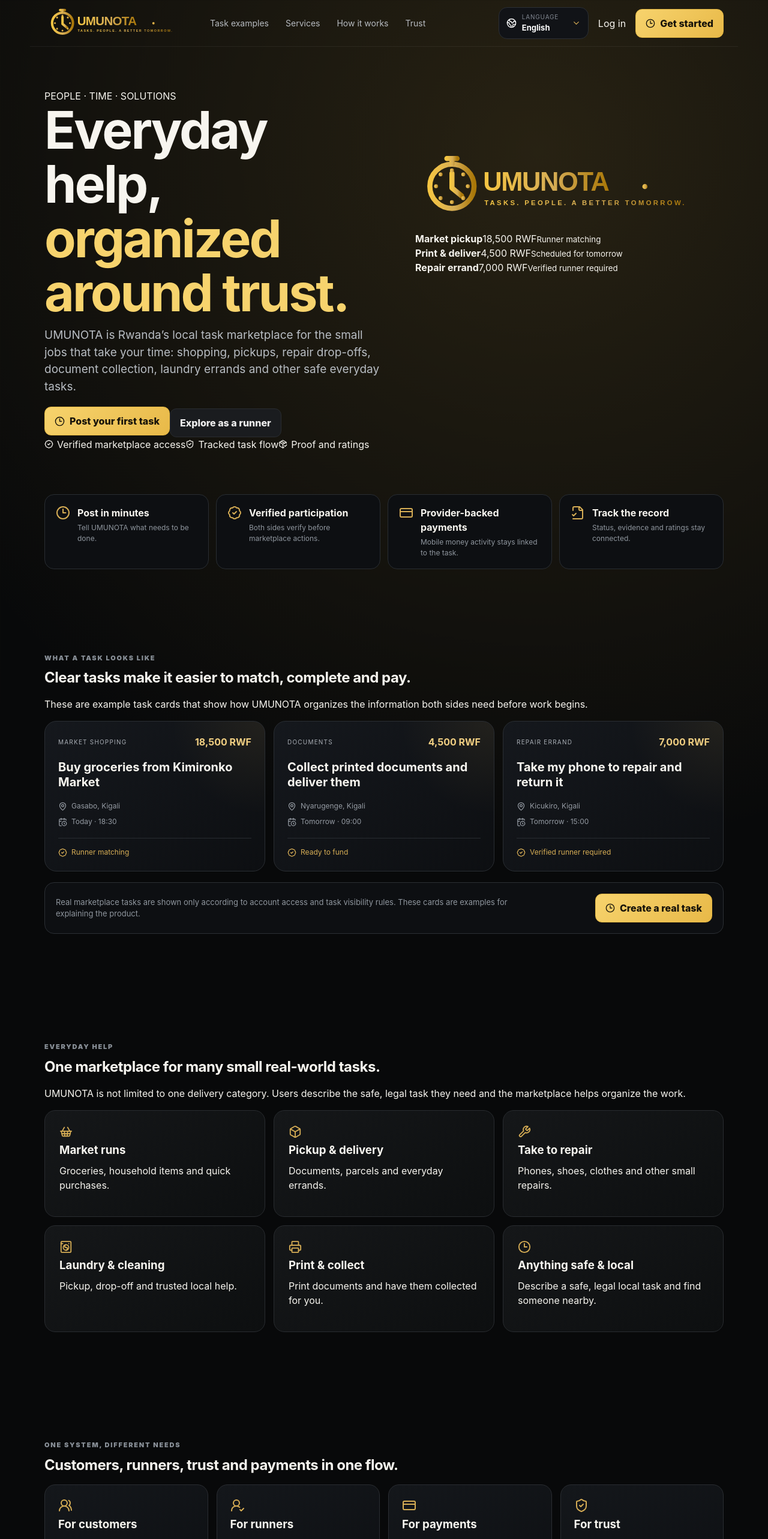
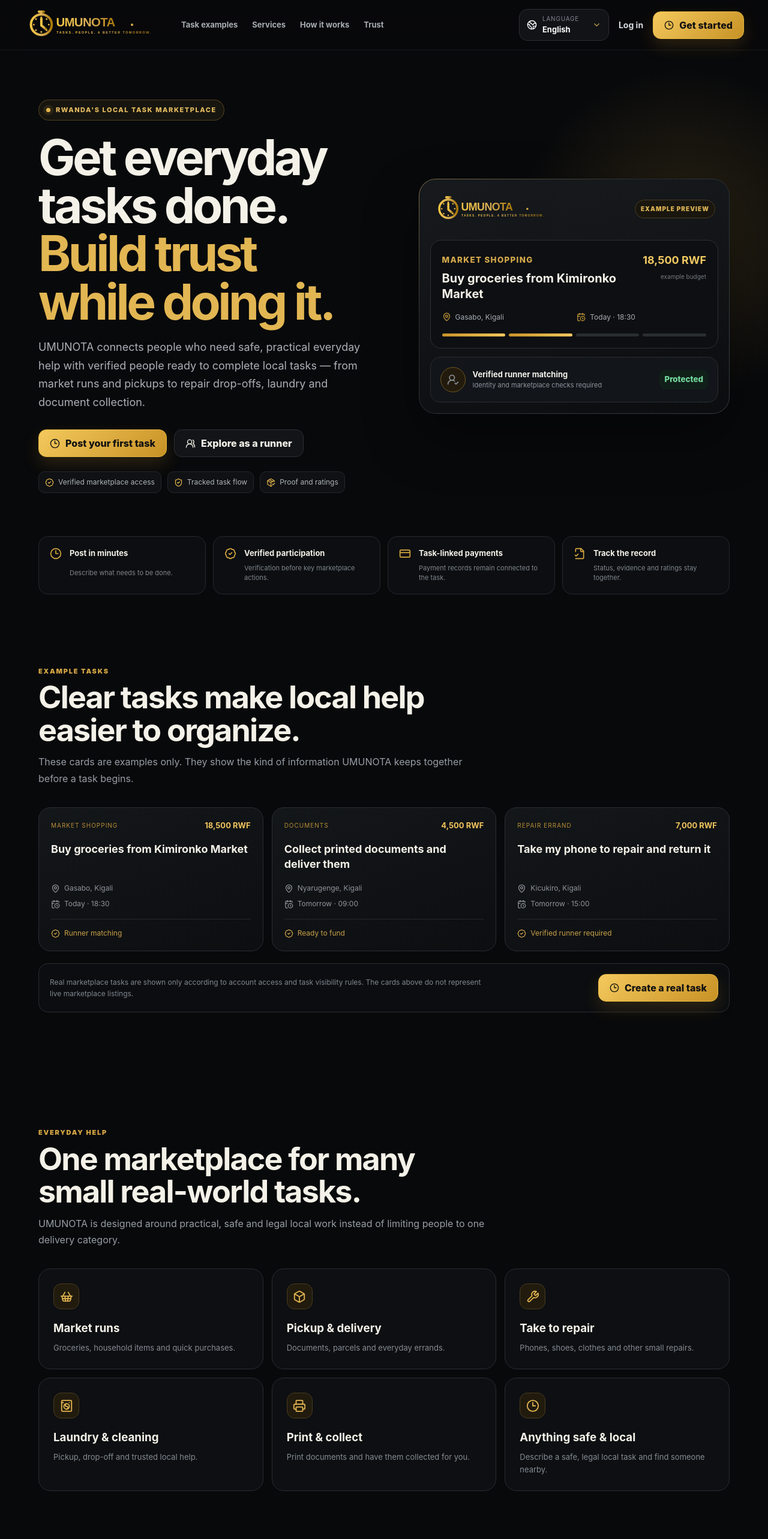
Before and after one commit to tiangroupinv/umunota-v1-beta, a Next.js app: page / in a window 1280 px wide. Shown: the top 2566 px of the page at 60% size. Built offline with nearby package versions, Linux system fonts and the light colour scheme.

Commit message:
design: rebuild landing page with approved UMUNOTA brand

```diff
--- a/app/page.tsx
+++ b/app/page.tsx
@@ -1,6 +1,24 @@
 import Link from 'next/link';
 import LanguageMenu from '@/components/LanguageMenu';
-import {BadgeCheck, Box, CalendarClock, Clock3, CreditCard, FileCheck2, MapPin, MessageSquareText, PackageCheck, Printer, ShieldCheck, ShoppingBasket, Smartphone, UserRoundCheck, UsersRound, Wrench, WashingMachine} from 'lucide-react';
+import {
+  BadgeCheck,
+  Box,
+  CalendarClock,
+  Clock3,
+  CreditCard,
+  FileCheck2,
+  MapPin,
+  MessageSquareText,
+  PackageCheck,
+  Printer,
+  ShieldCheck,
+  ShoppingBasket,
+  Smartphone,
+  UserRoundCheck,
+  UsersRound,
+  Wrench,
+  WashingMachine,
+} from 'lucide-react';
 
 const services=[
   {icon:ShoppingBasket,title:'Market runs',body:'Groceries, household items and quick purchases.'},
@@ -10,38 +28,209 @@ const services=[
   {icon:Printer,title:'Print & collect',body:'Print documents and have them collected for you.'},
   {icon:Clock3,title:'Anything safe & local',body:'Describe a safe, legal local task and find someone nearby.'},
 ];
+
 const taskExamples=[
   {title:'Buy groceries from Kimironko Market',category:'Market shopping',location:'Gasabo, Kigali',budget:'18,500 RWF',time:'Today · 18:30',status:'Runner matching'},
   {title:'Collect printed documents and deliver them',category:'Documents',location:'Nyarugenge, Kigali',budget:'4,500 RWF',time:'Tomorrow · 09:00',status:'Ready to fund'},
   {title:'Take my phone to repair and return it',category:'Repair errand',location:'Kicukiro, Kigali',budget:'7,000 RWF',time:'Tomorrow · 15:00',status:'Verified runner required'},
 ];
+
 const audiences=[
-  {icon:UsersRound,title:'For customers',body:'Save time by posting everyday errands with a clear location, budget, deadline and completion requirement.'},
-  {icon:UserRoundCheck,title:'For runners',body:'Use your available time to complete safe local tasks, build ratings and create a trusted work history.'},
-  {icon:CreditCard,title:'For payments',body:'Task-linked MTN and Airtel Mobile Money requests are handled through Paypack and reconciled from provider confirmation.'},
-  {icon:ShieldCheck,title:'For trust',body:'Identity verification is required before marketplace participation, with task events and evidence kept in the record.'},
+  {icon:UsersRound,title:'For customers',body:'Post a clear everyday errand with a location, budget, deadline and completion requirement.'},
+  {icon:UserRoundCheck,title:'For runners',body:'Use available time to complete safe local tasks, build ratings and create a trusted work history.'},
+  {icon:CreditCard,title:'For payments',body:'Task-linked MTN and Airtel Mobile Money requests stay connected to the marketplace record.'},
+  {icon:ShieldCheck,title:'For trust',body:'Identity verification, task events and completion evidence help both sides know what happened.'},
 ];
 
-export default function Page(){return <main className="landing">
-  <nav className="landingNav"><Link className="landingBrand simpleLandingBrand" href="/"><Clock3 size={24}/><b>UMUNOTA</b></Link><div className="landingLinks"><a href="#tasks">Task examples</a><a href="#services">Services</a><a href="#how">How it works</a><a href="#trust">Trust</a></div><div className="landingActions"><LanguageMenu/><Link href="/login">Log in</Link><Link className="btn btn-gold" href="/signup"><Clock3 size={16}/> Get started</Link></div></nav>
+export default function Page(){
+  return <main className="landing landingV2">
+    <nav className="landingNav" aria-label="Main navigation">
+      <Link className="landingLogo" href="/" aria-label="UMUNOTA home">
+        <img src="/umunota-logo-dark.svg" alt="UMUNOTA — Tasks. People. A Better Tomorrow."/>
+      </Link>
+      <div className="landingLinks">
+        <a href="#tasks">Task examples</a>
+        <a href="#services">Services</a>
+        <a href="#how">How it works</a>
+        <a href="#trust">Trust</a>
+      </div>
+      <div className="landingActions">
+        <LanguageMenu/>
+        <Link href="/login">Log in</Link>
+        <Link className="btn btn-gold" href="/signup"><Clock3 size={16}/> Get started</Link>
+      </div>
+    </nav>
 
-  <section className="landingHero"><div className="landingHeroCopy"><span className="landingPill">PEOPLE · TIME · SOLUTIONS</span><h1>Everyday help,<br/><span className="gold">organized around trust.</span></h1><p>UMUNOTA is Rwanda’s local task marketplace for the small jobs that take your time: shopping, pickups, repair drop-offs, document collection, laundry errands and other safe everyday tasks.</p><div className="landingCtas"><Link className="btn btn-gold" href="/signup"><Clock3 size={17}/> Post your first task</Link><Link className="btn btn-dark" href="/login">Explore as a runner</Link></div><div className="landingTrust"><span><BadgeCheck size={15}/> Verified marketplace access</span><span><ShieldCheck size={15}/> Tracked task flow</span><span><PackageCheck size={15}/> Proof and ratings</span></div></div><div className="landingVisual landingVisualClean"><div className="landingClockWordmark"><Clock3 size={70}/><strong>UMUNOTA</strong><small>People. Time. Solutions.</small></div><div className="floatingTask one"><b>Market pickup</b><span>18,500 RWF</span><small>Runner matching</small></div><div className="floatingTask two"><b>Print & deliver</b><span>4,500 RWF</span><small>Scheduled for tomorrow</small></div><div className="floatingTask three"><b>Repair errand</b><span>7,000 RWF</span><small>Verified runner required</small></div></div></section>
+    <section className="landingHero">
+      <div className="landingHeroCopy">
+        <span className="heroKicker"><i/> RWANDA'S LOCAL TASK MARKETPLACE</span>
+        <h1>Get everyday tasks done.<span>Build trust while doing it.</span></h1>
+        <p>UMUNOTA connects people who need safe, practical everyday help with verified people ready to complete local tasks — from market runs and pickups to repair drop-offs, laundry and document collection.</p>
+        <div className="landingCtas">
+          <Link className="btn btn-gold" href="/signup"><Clock3 size={17}/> Post your first task</Link>
+          <Link className="btn btn-dark" href="/login"><UsersRound size={17}/> Explore as a runner</Link>
+        </div>
+        <div className="landingTrust">
+          <span><BadgeCheck size={15}/> Verified marketplace access</span>
+          <span><ShieldCheck size={15}/> Tracked task flow</span>
+          <span><PackageCheck size={15}/> Proof and ratings</span>
+        </div>
+      </div>
 
-  <section className="landingValueStrip"><article><Clock3/><div><b>Post in minutes</b><span>Tell UMUNOTA what needs to be done.</span></div></article><article><BadgeCheck/><div><b>Verified participation</b><span>Both sides verify before marketplace actions.</span></div></article><article><CreditCard/><div><b>Provider-backed payments</b><span>Mobile money activity stays linked to the task.</span></div></article><article><FileCheck2/><div><b>Track the record</b><span>Status, evidence and ratings stay connected.</span></div></article></section>
+      <div className="heroProduct" aria-label="Example UMUNOTA task preview">
+        <div className="heroProductHead">
+          <img src="/umunota-logo-dark.svg" alt="UMUNOTA"/>
+          <span className="exampleFlag">EXAMPLE PREVIEW</span>
+        </div>
+        <article className="heroTask">
+          <div className="heroTaskTop">
+            <div>
+              <small>MARKET SHOPPING</small>
+              <h3>Buy groceries from Kimironko Market</h3>
+            </div>
+            <div className="heroBudget"><b>18,500 RWF</b><span>example budget</span></div>
+          </div>
+          <div className="heroMeta">
+            <span><MapPin size={15}/> Gasabo, Kigali</span>
+            <span><CalendarClock size={15}/> Today · 18:30</span>
+          </div>
+          <div className="heroProgress" aria-label="Example task progress"><span className="active"/><span className="active"/><span/><span/></div>
+        </article>
+        <div className="heroRunner">
+          <span className="runnerAvatar"><UserRoundCheck size={20}/></span>
+          <div><b>Verified runner matching</b><span>Identity and marketplace checks required</span></div>
+          <small>Protected</small>
+        </div>
+      </div>
+    </section>
 
-  <section id="tasks" className="landingSection landingExamples"><div className="landingSectionHead"><span className="eyebrow">WHAT A TASK LOOKS LIKE</span><h2>Clear tasks make it easier to match, complete and pay.</h2><p>These are example task cards that show how UMUNOTA organizes the information both sides need before work begins.</p></div><div className="landingTaskGrid">{taskExamples.map(t=><article className="landingTaskCard" key={t.title}><div className="landingTaskCardTop"><span>{t.category}</span><b>{t.budget}</b></div><h3>{t.title}</h3><div className="landingTaskMeta"><span><MapPin size={15}/>{t.location}</span><span><CalendarClock size={15}/>{t.time}</span></div><div className="landingTaskStatus"><BadgeCheck size={15}/>{t.status}</div></article>)}</div><div className="landingExamplesFoot"><p>Real marketplace tasks are shown only according to account access and task visibility rules. These cards are examples for explaining the product.</p><Link className="btn btn-gold" href="/signup"><Clock3 size={16}/> Create a real task</Link></div></section>
+    <section className="landingValueStrip" aria-label="UMUNOTA highlights">
+      <article><Clock3 size={20}/><div><b>Post in minutes</b><span>Describe what needs to be done.</span></div></article>
+      <article><BadgeCheck size={20}/><div><b>Verified participation</b><span>Verification before key marketplace actions.</span></div></article>
+      <article><CreditCard size={20}/><div><b>Task-linked payments</b><span>Payment records remain connected to the task.</span></div></article>
+      <article><FileCheck2 size={20}/><div><b>Track the record</b><span>Status, evidence and ratings stay together.</span></div></article>
+    </section>
 
-  <section id="services" className="landingSection"><div className="landingSectionHead"><span className="eyebrow">EVERYDAY HELP</span><h2>One marketplace for many small real-world tasks.</h2><p>UMUNOTA is not limited to one delivery category. Users describe the safe, legal task they need and the marketplace helps organize the work.</p></div><div className="landingServiceGrid">{services.map(({icon:Icon,title,body})=><article key={title}><span className="landingServiceIcon"><Icon size={22}/></span><h3>{title}</h3><p>{body}</p></article>)}</div></section>
+    <section id="tasks" className="landingSection landingExamples">
+      <div className="landingSectionHead">
+        <span className="eyebrow">EXAMPLE TASKS</span>
+        <h2>Clear tasks make local help easier to organize.</h2>
+        <p>These cards are examples only. They show the kind of information UMUNOTA keeps together before a task begins.</p>
+      </div>
+      <div className="landingTaskGrid">
+        {taskExamples.map(t=><article className="landingTaskCard" key={t.title}>
+          <div className="landingTaskCardTop"><span>{t.category}</span><b>{t.budget}</b></div>
+          <h3>{t.title}</h3>
+          <div className="landingTaskMeta">
+            <span><MapPin size={15}/>{t.location}</span>
+            <span><CalendarClock size={15}/>{t.time}</span>
+          </div>
+          <div className="landingTaskStatus"><BadgeCheck size={15}/>{t.status}</div>
+        </article>)}
+      </div>
+      <div className="landingExamplesFoot">
+        <p>Real marketplace tasks are shown only according to account access and task visibility rules. The cards above do not represent live marketplace listings.</p>
+        <Link className="btn btn-gold" href="/signup"><Clock3 size={16}/> Create a real task</Link>
+      </div>
+    </section>
 
-  <section className="landingSection landingAudience"><div className="landingSectionHead"><span className="eyebrow">ONE SYSTEM, DIFFERENT NEEDS</span><h2>Customers, runners, trust and payments in one flow.</h2></div><div className="landingAudienceGrid">{audiences.map(({icon:Icon,title,body})=><article key={title}><Icon size={24}/><h3>{title}</h3><p>{body}</p></article>)}</div></section>
+    <section id="services" className="landingSection">
+      <div className="landingSectionHead">
+        <span className="eyebrow">EVERYDAY HELP</span>
+        <h2>One marketplace for many small real-world tasks.</h2>
+        <p>UMUNOTA is designed around practical, safe and legal local work instead of limiting people to one delivery category.</p>
+      </div>
+      <div className="landingServiceGrid">
+        {services.map(({icon:Icon,title,body})=><article key={title}>
+          <span className="landingServiceIcon"><Icon size={22}/></span>
+          <h3>{title}</h3>
+          <p>{body}</p>
+        </article>)}
+      </div>
+    </section>
 
-  <section id="how" className="landingSection landingSteps"><div className="landingSectionHead"><span className="eyebrow">HOW IT WORKS</span><h2>From “I need help” to a completed record.</h2><p>Each stage has a clear purpose so customers and runners know what must happen next.</p></div><div className="stepGrid"><article><b>01</b><h3>Verify account</h3><p>Complete identity verification before posting or accepting marketplace work.</p></article><article><b>02</b><h3>Post the task</h3><p>Add the job, selected location, budget, category and date/time deadline.</p></article><article><b>03</b><h3>Fund and accept</h3><p>The customer requests funding and an eligible verified runner can accept after confirmation.</p></article><article><b>04</b><h3>Complete and review</h3><p>The runner completes the task, submits the required evidence and requests approval.</p></article><article><b>05</b><h3>Approve or dispute</h3><p>The customer reviews the result and either approves the work or opens a dispute.</p></article><article><b>06</b><h3>Payout and reputation</h3><p>Provider-confirmed payout closes the task and the experience can contribute to ratings and history.</p></article></div></section>
+    <section className="landingSection landingAudience">
+      <div className="landingSectionHead">
+        <span className="eyebrow">ONE SYSTEM, DIFFERENT NEEDS</span>
+        <h2>Customers, runners, trust and payments in one flow.</h2>
+      </div>
+      <div className="landingAudienceGrid">
+        {audiences.map(({icon:Icon,title,body})=><article key={title}><Icon size={24}/><h3>{title}</h3><p>{body}</p></article>)}
+      </div>
+    </section>
 
-  <section className="landingSection landingProductFlow"><div className="landingFlowCopy"><span className="eyebrow">THE UMUNOTA RECORD</span><h2>More than matching two people.</h2><p>UMUNOTA keeps the task context together: who posted it, who accepted it, where it happens, when it is due, what was agreed, how payment moved and what happened during completion.</p><div className="landingFlowChecklist"><span><Smartphone size={17}/> Mobile-first experience</span><span><MessageSquareText size={17}/> Community and task history</span><span><FileCheck2 size={17}/> Completion evidence and audit trail</span><span><CreditCard size={17}/> Task-linked payment records</span></div></div><div className="landingLifecycle"><div>Posted</div><div>Funded</div><div>Accepted</div><div>In progress</div><div>Completion submitted</div><div>Payment requested</div><div>Approved</div><div>Paid</div></div></section>
+    <section id="how" className="landingSection landingSteps">
+      <div className="landingSectionHead">
+        <span className="eyebrow">HOW IT WORKS</span>
+        <h2>From “I need help” to a completed task record.</h2>
+        <p>Each stage has a clear purpose so customers and runners know what must happen next.</p>
+      </div>
+      <div className="stepGrid">
+        <article><b>01</b><h3>Verify account</h3><p>Complete required identity checks before posting or accepting marketplace work.</p></article>
+        <article><b>02</b><h3>Post the task</h3><p>Add the job, location, budget, category, deadline and completion requirement.</p></article>
+        <article><b>03</b><h3>Fund and accept</h3><p>Payment status and runner acceptance are connected to the same task record.</p></article>
+        <article><b>04</b><h3>Complete and review</h3><p>The runner completes the task and submits the required completion evidence.</p></article>
+        <article><b>05</b><h3>Approve or dispute</h3><p>The customer reviews the result and either approves it or opens a dispute.</p></article>
+        <article><b>06</b><h3>Close and rate</h3><p>Provider-confirmed payment and ratings complete the marketplace history.</p></article>
+      </div>
+    </section>
 
-  <section id="trust" className="landingTrustSection"><div><span className="eyebrow">BUILT FOR TRUST</span><h2>Marketplace access starts with verification.</h2><p>UMUNOTA combines identity verification, server-checked task transitions, provider-confirmed payment state, ratings and moderation. Uploading a document alone does not make an account verified; the verification result must come from the configured provider.</p><Link className="btn btn-gold" href="/signup"><Clock3 size={16}/> Create account</Link></div><div className="trustTiles"><article><b>Verified</b><span>Identity before posting or accepting</span></article><article><b>Tracked</b><span>Task events and evidence</span></article><article><b>Provider-backed</b><span>MTN and Airtel through Paypack</span></article><article><b>Local</b><span>Designed around Rwanda’s everyday work</span></article></div></section>
+    <section className="landingSection landingProductFlow">
+      <div className="landingFlowCopy">
+        <span className="eyebrow">THE UMUNOTA RECORD</span>
+        <h2>More than matching two people.</h2>
+        <p>UMUNOTA keeps the task context together: who posted it, who accepted it, where it happens, when it is due, what was agreed and what happened during completion.</p>
+        <div className="landingFlowChecklist">
+          <span><Smartphone size={17}/> Mobile-first experience</span>
+          <span><MessageSquareText size={17}/> Community and task history</span>
+          <span><FileCheck2 size={17}/> Completion evidence</span>
+          <span><CreditCard size={17}/> Task-linked payment records</span>
+        </div>
+      </div>
+      <div className="landingLifecycle" aria-label="Task lifecycle">
+        <div>Posted</div><div>Funded</div><div>Accepted</div><div>In progress</div><div>Completion submitted</div><div>Payment requested</div><div>Approved</div><div>Paid</div>
+      </div>
+    </section>
 
-  <section className="landingSection landingFinalCta"><Clock3 size={42}/><div><span className="eyebrow">START WITH ONE TASK</span><h2>What would you get done if you had another pair of hands?</h2><p>Create your UMUNOTA account, verify your identity and post a clear task when you are ready.</p></div><Link className="btn btn-gold" href="/signup">Get started</Link></section>
+    <section id="trust" className="landingTrustSection">
+      <div>
+        <span className="eyebrow">BUILT FOR TRUST</span>
+        <h2>Marketplace participation starts with verification.</h2>
+        <p>UMUNOTA combines identity checks, server-checked task transitions, provider-confirmed payment state, ratings and moderation. Uploading a document alone does not make an account verified.</p>
+        <Link className="btn btn-gold" href="/signup"><Clock3 size={16}/> Create account</Link>
+      </div>
+      <div className="trustTiles">
+        <article><b>Verified</b><span>Identity checks before core marketplace actions</span></article>
+        <article><b>Tracked</b><span>Task status, events and completion evidence</span></article>
+        <article><b>Provider-backed</b><span>Mobile Money activity through configured payment partners</span></article>
+        <article><b>Local</b><span>Designed around Rwanda’s everyday work</span></article>
+      </div>
+    </section>
 
-  <footer className="landingFooter"><div><Link className="landingBrand simpleLandingBrand" href="/"><Clock3 size={22}/><b>UMUNOTA</b></Link><p>People. Time. Solutions.</p><small>A project of Tian Group Innovation Ltd.</small></div><div><Link href="/login">Log in</Link><Link href="/signup">Create account</Link><Link href="/community">Community</Link><Link href="/legal">Legal & Safety</Link><Link href="/tian">Tian Group projects</Link></div><small>© 2026 Tian Group Innovation Ltd / UMUNOTA. Safe, legal everyday tasks only.</small></footer>
-</main>}
+    <section className="landingSection landingFinalCta">
+      <Clock3 size={42}/>
+      <div>
+        <span className="eyebrow">START WITH ONE TASK</span>
+        <h2>What would you get done with another pair of hands?</h2>
+        <p>Create your UMUNOTA account, complete the required verification and post a clear task when you are ready.</p>
+      </div>
+      <Link className="btn btn-gold" href="/signup">Get started</Link>
+    </section>
+
+    <footer className="landingFooter">
+      <div>
+        <Link className="landingFooterLogo" href="/" aria-label="UMUNOTA home"><img src="/umunota-logo-dark.svg" alt="UMUNOTA — Tasks. People. A Better Tomorrow."/></Link>
+        <p>Tasks. People. A Better Tomorrow.</p>
+        <small>A project of Tian Group Innovation Ltd.</small>
+      </div>
+      <div>
+        <Link href="/login">Log in</Link>
+        <Link href="/signup">Create account</Link>
+        <Link href="/community">Community</Link>
+        <Link href="/legal">Legal & Safety</Link>
+        <Link href="/tian">Tian Group projects</Link>
+      </div>
+      <small>© 2026 Tian Group Innovation Ltd / UMUNOTA. Safe, legal everyday tasks only.</small>
+    </footer>
+  </main>;
+}
```
